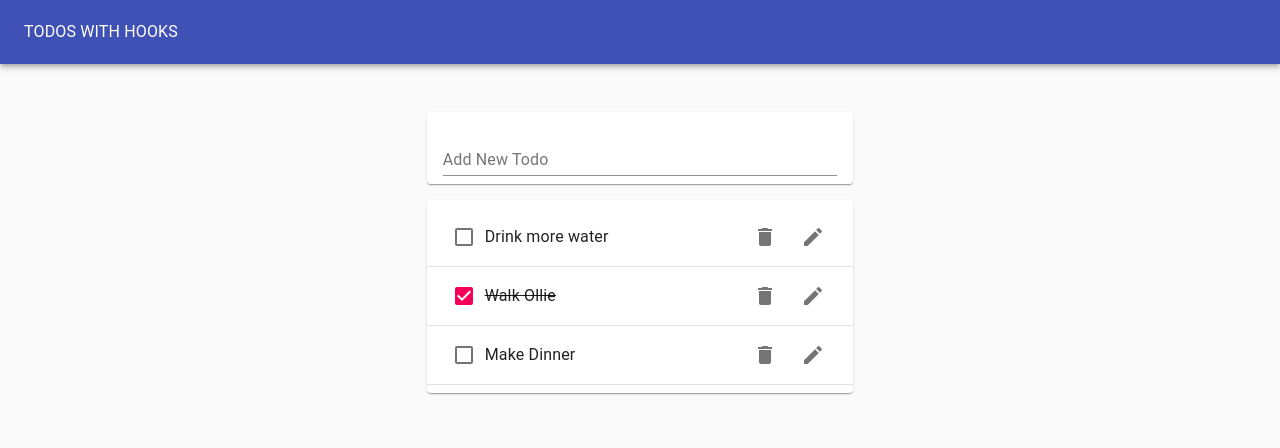
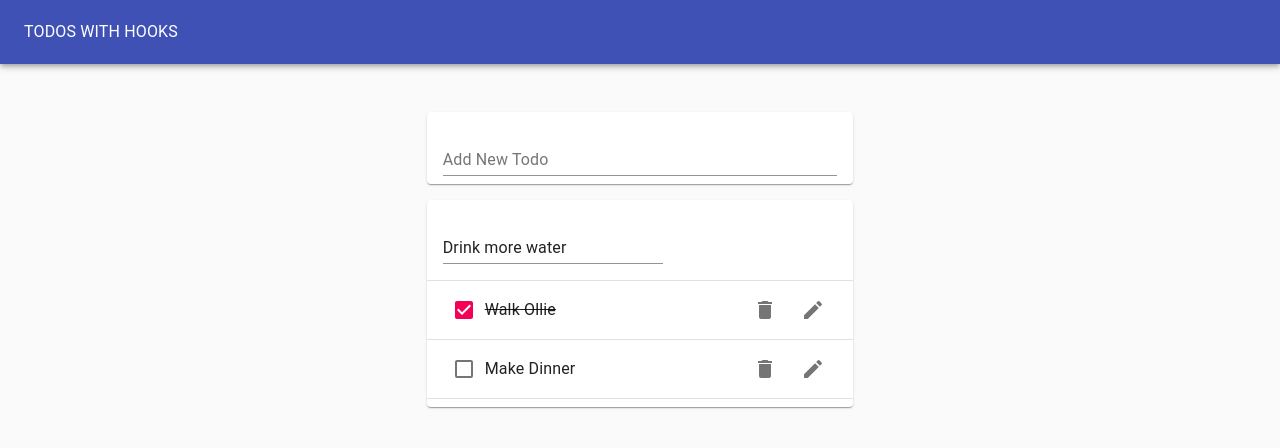
Before and after one commit to branaust/reacttodos, a React (Create React App) app: page / in a window 1280 px wide. Both pictures are taken after a click on the button 813 px from the left and 237 px from the top of the page. Shown: the top 448 px of the page. Built offline with nearby package versions, Linux system fonts and the light colour scheme.

Commit message:
Edditing WIth Hooks

```diff
--- /dev/null
+++ b/src/EditTodoForm.js
@@ -0,0 +1,24 @@
+import React from 'react'
+import TextField from "@material-ui/core/TextField"
+import useInputState from './hooks/useInputState'
+
+function EditTodoForm({ task, editTodo, id, toggle }) {
+    const [value, handleChange, reset] = useInputState(task)
+    return (
+        <form onSubmit={(e) => {
+            e.preventDefault();
+            editTodo(id, value)
+            toggle()
+            reset()
+        }}>
+            <TextField
+                margin="normal"
+                value={value}
+                onChange={handleChange}
+                fullWidth
+            />
+        </form>
+    )
+}
+
+export default EditTodoForm
--- a/src/Todo.js
+++ b/src/Todo.js
@@ -1,4 +1,6 @@
 import React from 'react'
+import useToggleState from './hooks/useToggleState'
+import EditTodoForm from './EditTodoForm'
 import ListItem from "@material-ui/core/ListItem"
 import ListItemText from "@material-ui/core/ListItemText"
 import Checkbox from "@material-ui/core/Checkbox"
@@ -7,24 +9,38 @@
 import EditIcon from "@material-ui/icons/Edit"
 import ListItemSecondaryAction from "@material-ui/core/ListItemSecondaryAction"
 
-function Todo({ task, completed, id, removeTodo, toggleTodo }) {
+function Todo({ task, completed, id, removeTodo, toggleTodo, editTodo }) {
+    const [isEditing, toggle] = useToggleState(false)
+
     return (
         <ListItem>
-            <Checkbox tabIndex={-1} checked={completed} onClick={() => toggleTodo(id)} />
+            {isEditing ? <EditTodoForm task={task} editTodo={editTodo} id={id} toggle={toggle} /> :
+                <>
+                    <Checkbox
+                        tabIndex={-1}
+                        checked={completed}
+                        onClick={() => toggleTodo(id)} />
                     <ListItemText
                         style={{ textDecoration: completed ? "line-through" : "none" }}
-
                     >
                         {task}
                     </ListItemText>
                     <ListItemSecondaryAction >
-                <IconButton aria-label="Delete" onClick={() => removeTodo(id)}>
+                        <IconButton
+                            aria-label="Delete"
+                            onClick={() => removeTodo(id)}>
                             <DeleteIcon />
                         </IconButton>
-                <IconButton aria-label="Edit" >
+                        <IconButton
+                            aria-label="Edit"
+                            onClick={toggle}
+                        >
                             <EditIcon />
                         </IconButton>
                     </ListItemSecondaryAction>
+                </>
+            }
+
         </ListItem>
     )
 }
--- a/src/TodoApp.js
+++ b/src/TodoApp.js
@@ -26,7 +26,11 @@
             todo.id === todoId ? { ...todo, completed: !todo.completed } : todo)
         setTodos(updatedTodos)
     }
-
+    const editTodo = (todoId, newTask) => {
+        const updatedTodos = todos.map(todo =>
+            todo.id === todoId ? { ...todo, task: newTask } : todo)
+        setTodos(updatedTodos)
+    }
     return (
         <Paper style={{
             padding: 0,
@@ -49,7 +53,9 @@
                     <TodoList
                         todos={todos}
                         removeTodo={removeTodo}
-                        toggleTodo={toggleTodo} />
+                        toggleTodo={toggleTodo}
+                        editTodo={editTodo}
+                    />
                 </Grid>
             </Grid>
         </Paper>
--- a/src/TodoList.js
+++ b/src/TodoList.js
@@ -5,7 +5,7 @@
 import Divider from "@material-ui/core/Divider"
 import Todo from './Todo'
 
-function TodoList({ todos, removeTodo, toggleTodo }) {
+function TodoList({ todos, removeTodo, toggleTodo, editTodo }) {
     return (
         <Paper>
             <List>
@@ -18,6 +18,7 @@
                             completed={todo.completed}
                             removeTodo={removeTodo}
                             toggleTodo={toggleTodo}
+                            editTodo={editTodo}
                         />
                         <Divider />
                     </>
--- /dev/null
+++ b/src/hooks/useToggleState.js
@@ -0,0 +1,10 @@
+import { useState } from 'react'
+function useToggle(initialVal = false) {
+    const [state, setState] = useState(initialVal)
+    const toggle = () => {
+        setState(!state);
+    }
+
+    return [state, toggle]
+}
+export default useToggle
```
Also changed, not shown: 1 other file (tests, documents, lock files or other folders). Lines whose indentation alone changed are shown as unchanged.
